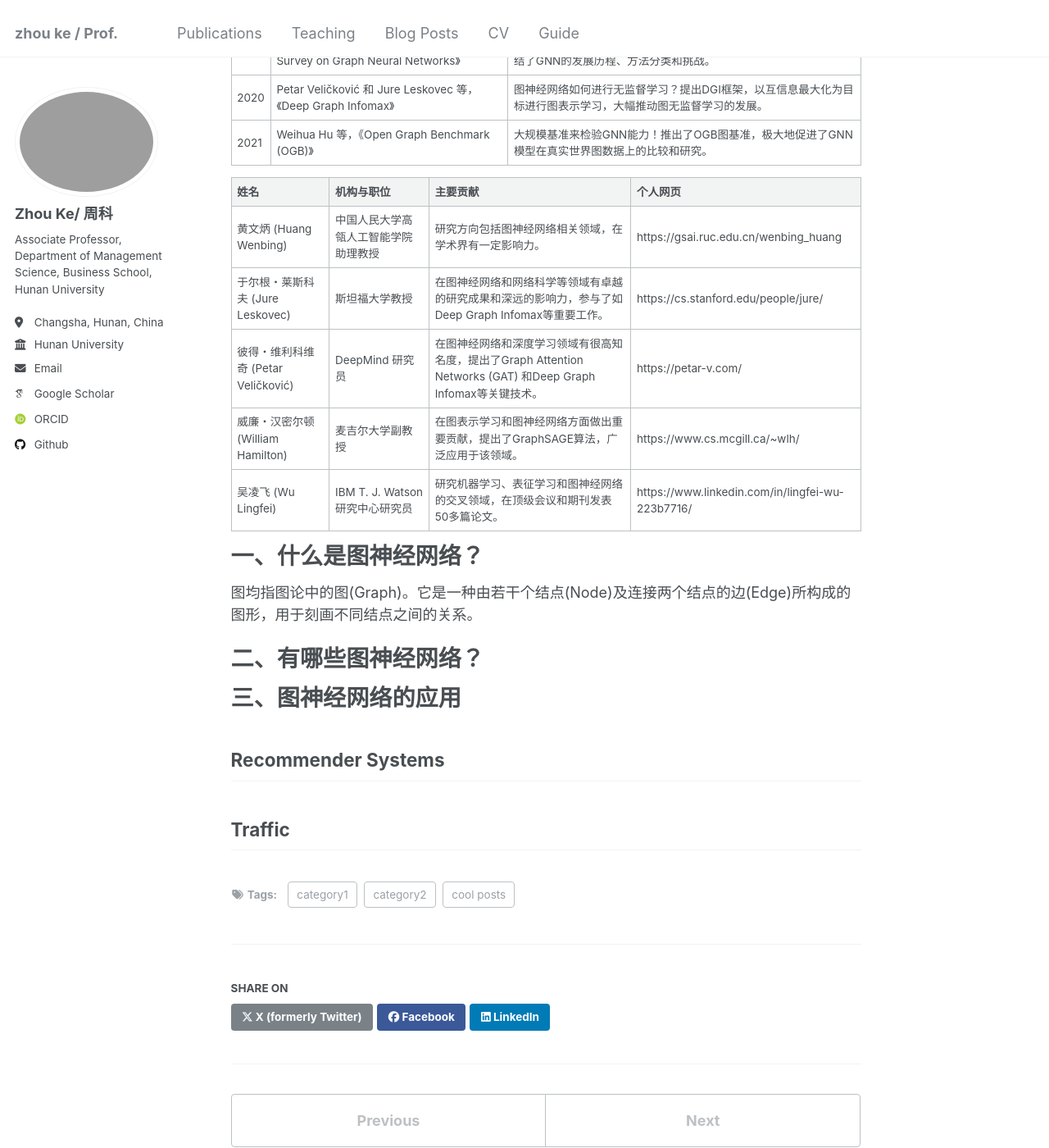
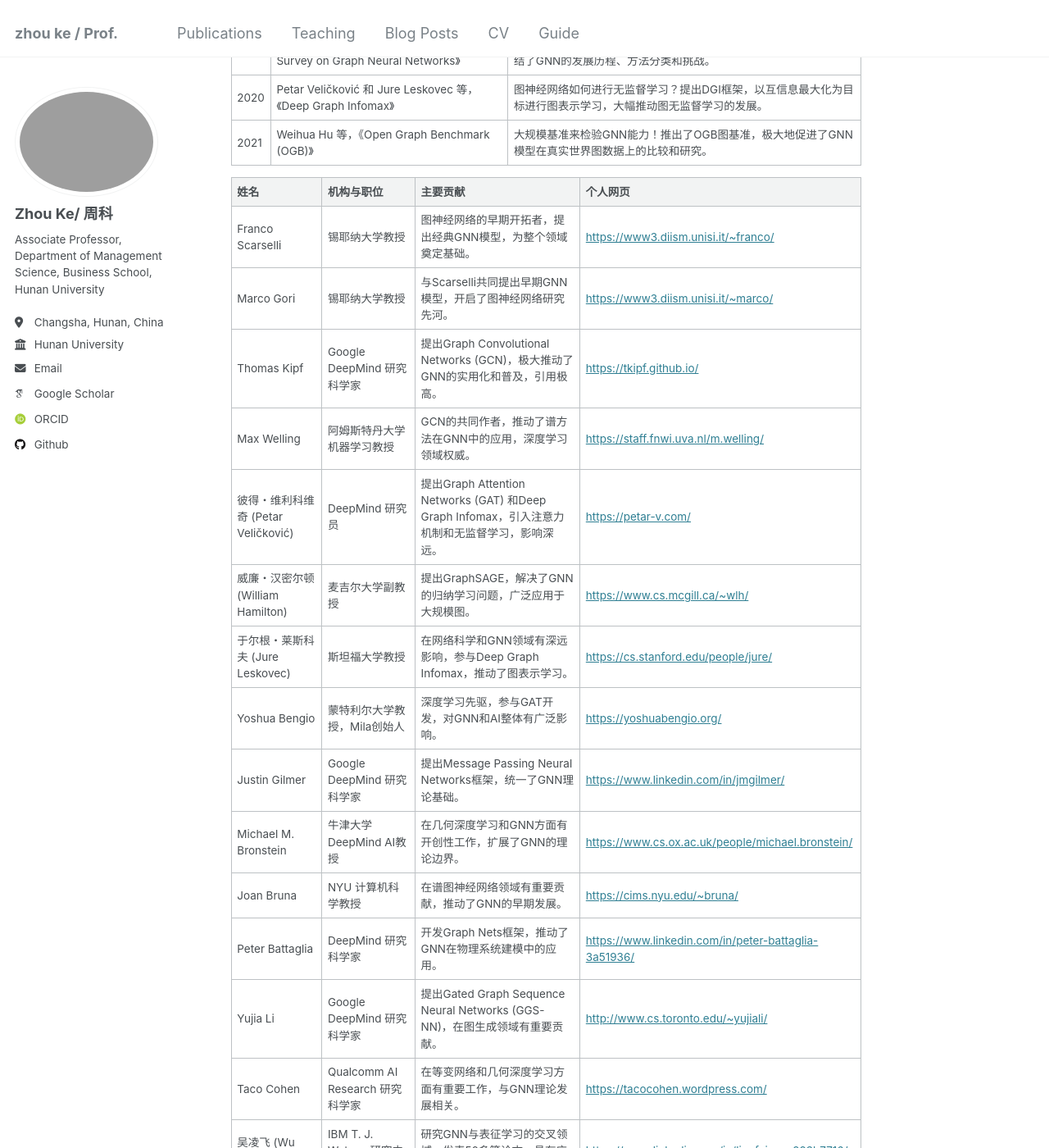
Before and after one commit to hustzhke/hustzhke.github.io, a Jekyll site: the page built from _posts/2025-01-02-blog-post-2.md, in a window 1280 px wide and 1400 px high, scrolled down 804 px. Shown: the whole window at 82% size. Built offline with Jekyll 4.4.1, drawn with Linux system fonts in a browser that asks for light colours; some web fonts are replaced; some of the changed text lies outside the part shown.

Commit message:
Update 2025-01-02-blog-post-2.md

```diff
--- a/_posts/2025-01-02-blog-post-2.md
+++ b/_posts/2025-01-02-blog-post-2.md
@@ -26,14 +26,32 @@ tags:
 
 
 
-
 | 姓名 | 机构与职位 | 主要贡献 | 个人网页 |
 |------|-----------|----------|----------|
-| 黄文炳 (Huang Wenbing) | 中国人民大学高瓴人工智能学院助理教授 | 研究方向包括图神经网络相关领域，在学术界有一定影响力。 | https://gsai.ruc.edu.cn/wenbing_huang |
-| 于尔根・莱斯科夫 (Jure Leskovec) | 斯坦福大学教授 | 在图神经网络和网络科学等领域有卓越的研究成果和深远的影响力，参与了如Deep Graph Infomax等重要工作。 | https://cs.stanford.edu/people/jure/ |
-| 彼得・维利科维奇 (Petar Veličković) | DeepMind 研究员 | 在图神经网络和深度学习领域有很高知名度，提出了Graph Attention Networks (GAT) 和Deep Graph Infomax等关键技术。 | https://petar-v.com/ |
-| 威廉・汉密尔顿 (William Hamilton) | 麦吉尔大学副教授 | 在图表示学习和图神经网络方面做出重要贡献，提出了GraphSAGE算法，广泛应用于该领域。 | https://www.cs.mcgill.ca/~wlh/ |
-| 吴凌飞 (Wu Lingfei) | IBM T. J. Watson 研究中心研究员 | 研究机器学习、表征学习和图神经网络的交叉领域，在顶级会议和期刊发表50多篇论文。 | https://www.linkedin.com/in/lingfei-wu-223b7716/ |
+| Franco Scarselli | 锡耶纳大学教授 | 图神经网络的早期开拓者，提出经典GNN模型，为整个领域奠定基础。 | [https://www3.diism.unisi.it/~franco/](https://www3.diism.unisi.it/~franco/) |
+| Marco Gori | 锡耶纳大学教授 | 与Scarselli共同提出早期GNN模型，开启了图神经网络研究先河。 | [https://www3.diism.unisi.it/~marco/](https://www3.diism.unisi.it/~marco/) |
+| Thomas Kipf | Google DeepMind 研究科学家 | 提出Graph Convolutional Networks (GCN)，极大推动了GNN的实用化和普及，引用极高。 | [https://tkipf.github.io/](https://tkipf.github.io/) |
+| Max Welling | 阿姆斯特丹大学机器学习教授 | GCN的共同作者，推动了谱方法在GNN中的应用，深度学习领域权威。 | [https://staff.fnwi.uva.nl/m.welling/](https://staff.fnwi.uva.nl/m.welling/) |
+| 彼得・维利科维奇 (Petar Veličković) | DeepMind 研究员 | 提出Graph Attention Networks (GAT) 和Deep Graph Infomax，引入注意力机制和无监督学习，影响深远。 | [https://petar-v.com/](https://petar-v.com/) |
+| 威廉・汉密尔顿 (William Hamilton) | 麦吉尔大学副教授 | 提出GraphSAGE，解决了GNN的归纳学习问题，广泛应用于大规模图。 | [https://www.cs.mcgill.ca/~wlh/](https://www.cs.mcgill.ca/~wlh/) |
+| 于尔根・莱斯科夫 (Jure Leskovec) | 斯坦福大学教授 | 在网络科学和GNN领域有深远影响，参与Deep Graph Infomax，推动了图表示学习。 | [https://cs.stanford.edu/people/jure/](https://cs.stanford.edu/people/jure/) |
+| Yoshua Bengio | 蒙特利尔大学教授，Mila创始人 | 深度学习先驱，参与GAT开发，对GNN和AI整体有广泛影响。 | [https://yoshuabengio.org/](https://yoshuabengio.org/) |
+| Justin Gilmer | Google DeepMind 研究科学家 | 提出Message Passing Neural Networks框架，统一了GNN理论基础。 | [https://www.linkedin.com/in/jmgilmer/](https://www.linkedin.com/in/jmgilmer/) |
+| Michael M. Bronstein | 牛津大学DeepMind AI教授 | 在几何深度学习和GNN方面有开创性工作，扩展了GNN的理论边界。 | [https://www.cs.ox.ac.uk/people/michael.bronstein/](https://www.cs.ox.ac.uk/people/michael.bronstein/) |
+| Joan Bruna | NYU 计算机科学教授 | 在谱图神经网络领域有重要贡献，推动了GNN的早期发展。 | [https://cims.nyu.edu/~bruna/](https://cims.nyu.edu/~bruna/) |
+| Peter Battaglia | DeepMind 研究科学家 | 开发Graph Nets框架，推动了GNN在物理系统建模中的应用。 | [https://www.linkedin.com/in/peter-battaglia-3a51936/](https://www.linkedin.com/in/peter-battaglia-3a51936/) |
+| Yujia Li | Google DeepMind 研究科学家 | 提出Gated Graph Sequence Neural Networks (GGS-NN)，在图生成领域有重要贡献。 | [http://www.cs.toronto.edu/~yujiali/](http://www.cs.toronto.edu/~yujiali/) |
+| Taco Cohen | Qualcomm AI Research 研究科学家 | 在等变网络和几何深度学习方面有重要工作，与GNN理论发展相关。 | [https://tacocohen.wordpress.com/](https://tacocohen.wordpress.com/) |
+| 吴凌飞 (Wu Lingfei) | IBM T. J. Watson 研究中心研究员 | 研究GNN与表征学习的交叉领域，发表50多篇论文，具有应用影响力。 | [https://www.linkedin.com/in/lingfei-wu-223b7716/](https://www.linkedin.com/in/lingfei-wu-223b7716/) |
+| 黄文炳 (Huang Wenbing) | 中国人民大学高瓴人工智能学院助理教授 | 研究方向包括图神经网络，在国内学术界有一定影响力。 | [https://gsai.ruc.edu.cn/wenbing_huang](https://gsai.ruc.edu.cn/wenbing_huang) |
+
+排序依据
+======
+Franco Scarselli 和 Marco Gori：作为GNN的开创者，排名靠前，因其奠基性工作。
+Thomas Kipf 和 Max Welling：GCN论文引用极高（数万次），实用性强，排名紧随其后。
+Petar Veličković 和 William Hamilton：GAT和GraphSAGE在学术界和工业界广泛应用，影响力显著。
+Jure Leskovec 和 Yoshua Bengio：网络科学和深度学习的权威，GNN贡献突出但非唯一专注领域。
+其他学者：如Justin Gilmer（消息传递框架）、Michael Bronstein（几何深度学习）等，按理论和应用贡献排序。
 
 
 一、什么是图神经网络？
```
